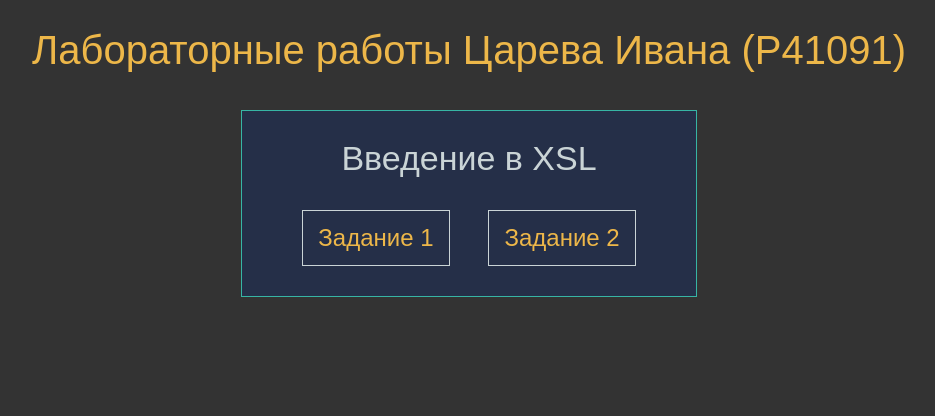
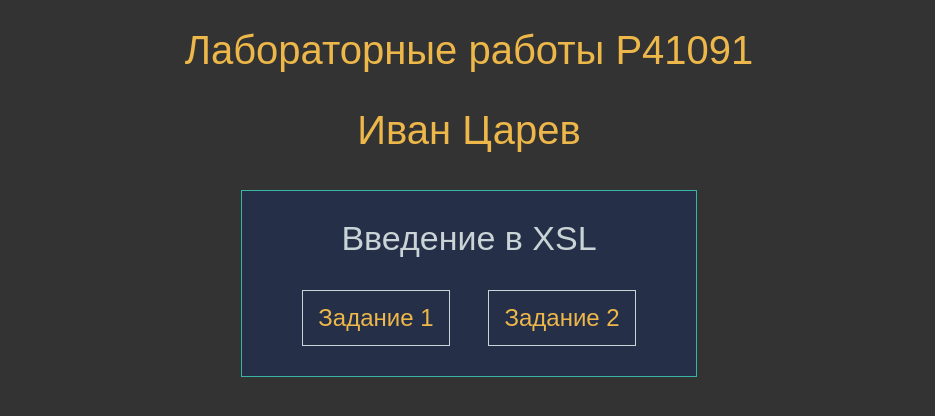
Before and after one commit to tsarjke/web-portfolio-goss, a plain HTML site: page index.html in a window 1280 px wide. Shown: the whole page, without its empty margins (171-1106 px from the left). Drawn offline with Linux system fonts and the light colour scheme.

Commit message:
correct author

```diff
--- a/index.html
+++ b/index.html
@@ -15,7 +15,8 @@
 		<div class="container">
 			<div class="author">
 				<div class="author__content">
-					<h1 id="author" title="GossJS">Лабораторные работы Царева Ивана (P41091)</h1>
+					<h1 id="author" title="GossJS">Лабораторные работы P41091</h1>
+					<h4 id="author" title="GossJS">Иван Царев</h4>
 				</div>
 			</div>
 			<div class="tasks">
--- a/src/scss/style.scss
+++ b/src/scss/style.scss
@@ -5,9 +5,11 @@ body {
 }
 
 .author {
-	h1 {
+	margin: 0 0 30px 0;
+
+	h1,
+	h4 {
 		padding: 30px 0 10px 0;
-		margin: 0 0 30px 0;
 		text-align: center;
 		color: #EDB749;
 		font-size: 40px;
```
Also changed, not shown: css/style.css.
